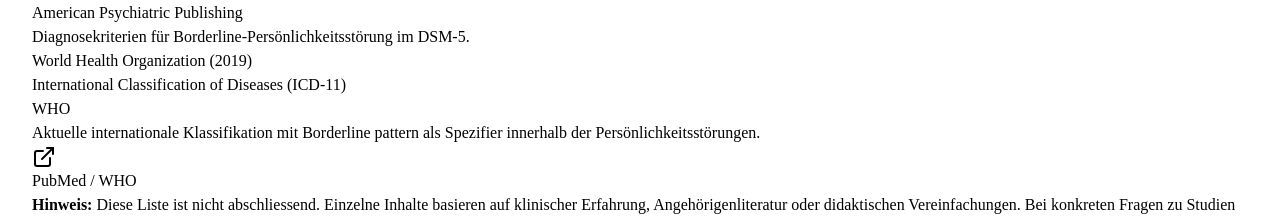
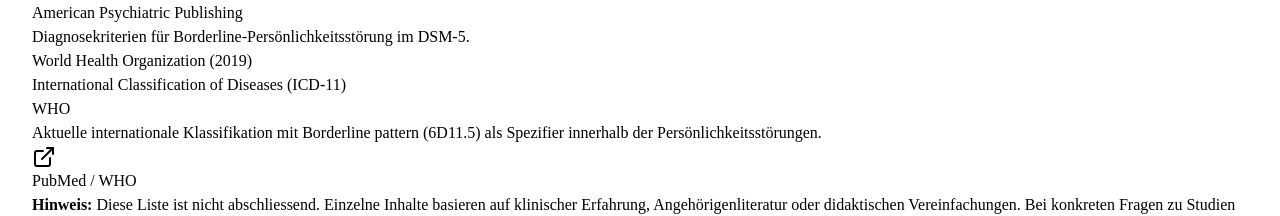
Before and after one commit to christaegger-dot/borderline-angehoerige, a React (Vite) app in the folder client/: page /quellen in a window 1280 px wide. Shown: the part 2166-2382 px from the top of the page. Built offline with nearby package versions, Linux system fonts and the light colour scheme; no server answers.

Commit message:
fix(content): use precise ICD-11 borderline pattern code
Use ICD-11 code 6D11.5 for Borderline pattern consistently in the visible evidence note, sources page, structured medical schema, and SEO test.

```diff
--- a/client/src/components/SEO.tsx
+++ b/client/src/components/SEO.tsx
@@ -90,7 +90,7 @@ export function buildMedicalPageSchemaData({
       alternateName: ["Borderline-Muster", "Borderline pattern"],
       code: {
         "@type": "MedicalCode",
-        code: "6D11",
+        code: "6D11.5",
         codingSystem: "ICD-11",
       },
     },
--- a/client/src/pages/Quellen.tsx
+++ b/client/src/pages/Quellen.tsx
@@ -154,7 +154,7 @@ const quellen = [
         titel: "International Classification of Diseases (ICD-11)",
         quelle: "WHO",
         hinweis:
-          "Aktuelle internationale Klassifikation mit Borderline pattern als Spezifier innerhalb der Persönlichkeitsstörungen.",
+          "Aktuelle internationale Klassifikation mit Borderline pattern (6D11.5) als Spezifier innerhalb der Persönlichkeitsstörungen.",
         link: "https://icd.who.int/browse/2025-01/mms/en#2006821354",
       },
     ],
--- a/client/src/pages/Verstehen.tsx
+++ b/client/src/pages/Verstehen.tsx
@@ -307,8 +307,8 @@ export default function Verstehen() {
                   sources={[
                     {
                       label:
-                        "WHO ICD-11: Personality disorder with borderline pattern (6D11)",
-                      href: "https://icd.who.int/browse/2024-01/mms/en#691185432",
+                        "WHO ICD-11: Borderline pattern specifier (6D11.5)",
+                      href: "https://icd.who.int/browse/2025-01/mms/en#2006821354",
                       type: "wissenschaft",
                     },
                     {
```
Also changed, not shown: 1 other file (tests, documents, lock files or other folders).
